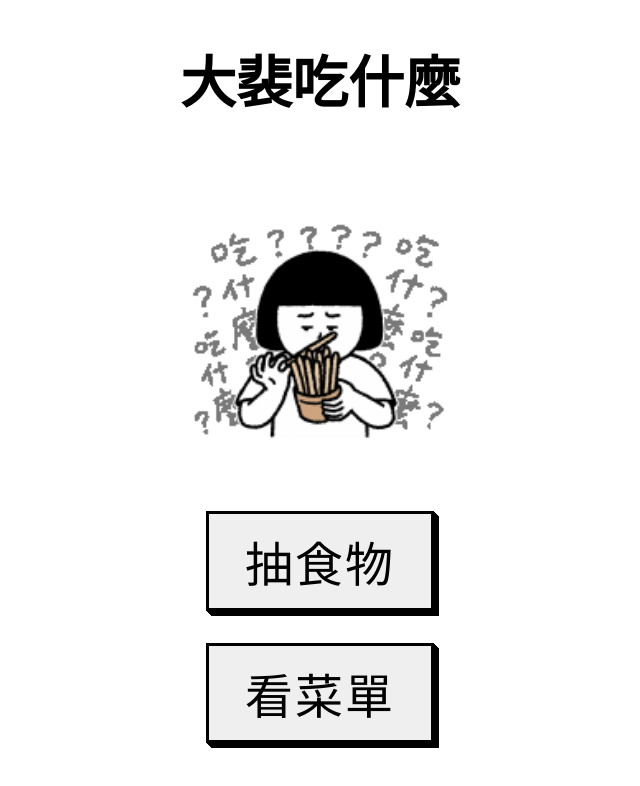
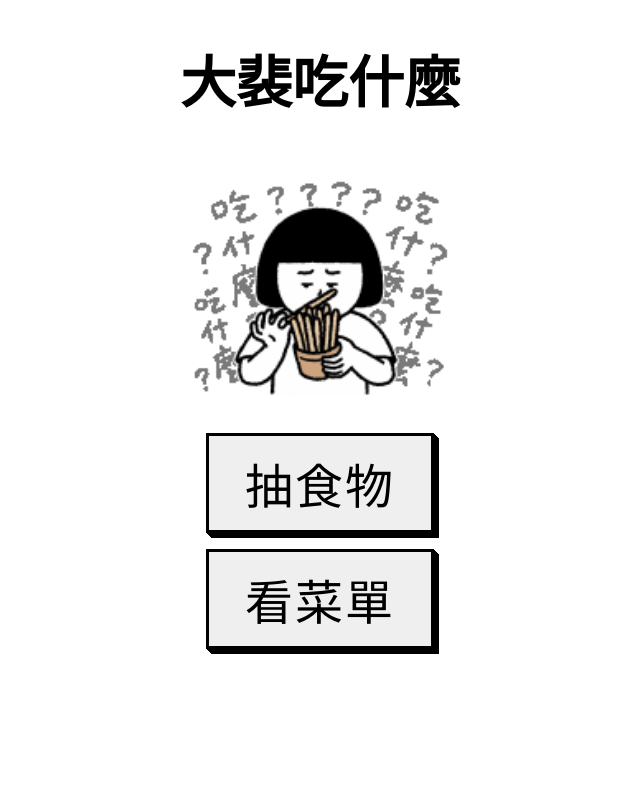
Before and after one commit to tedythsu/dapei-food-picker, an Angular app: page / in a window 1280 px wide. Shown: the top 786 px of the page, without its empty margins (320-960 px from the left). Built offline with nearby package versions, Linux system fonts and the light colour scheme; a web font is replaced by a local one.

Commit message:
style: update view height

```diff
--- a/src/app/index/index.component.scss
+++ b/src/app/index/index.component.scss
@@ -8,7 +8,7 @@
     flex-direction: column;
 
     &__title {
-        flex: 0.5;
+        flex: 0.25;
         font-size: 3.5rem;
         margin-bottom: 0;
     }
@@ -17,9 +17,9 @@
         display: flex;
         justify-content: center;
         flex-direction: column;
-        gap: 2rem;
+        gap: 1rem;
         align-items: center;
-        flex: 1;
+        flex: 0.5;
         font-size: 4rem;
 
         .button-54 {
```
